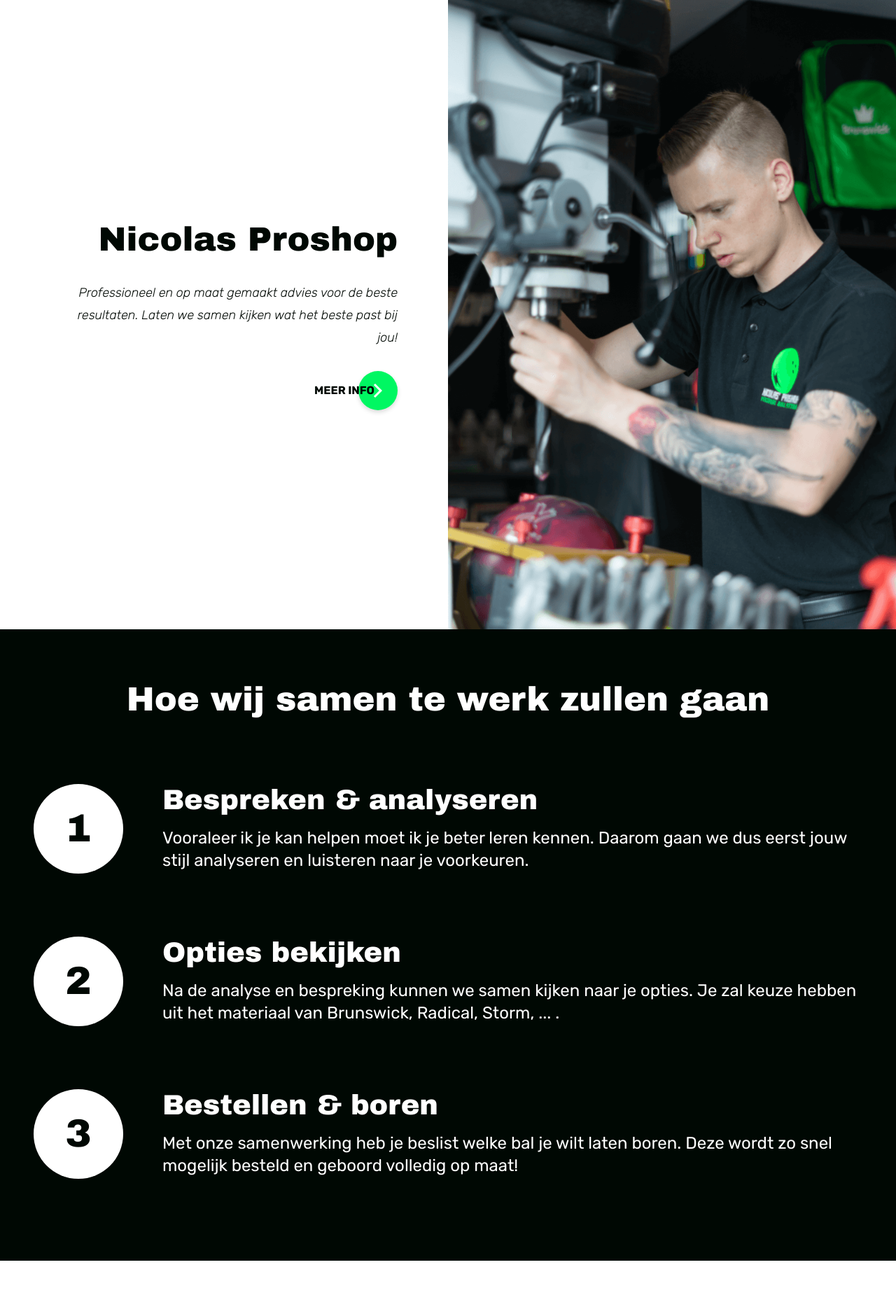
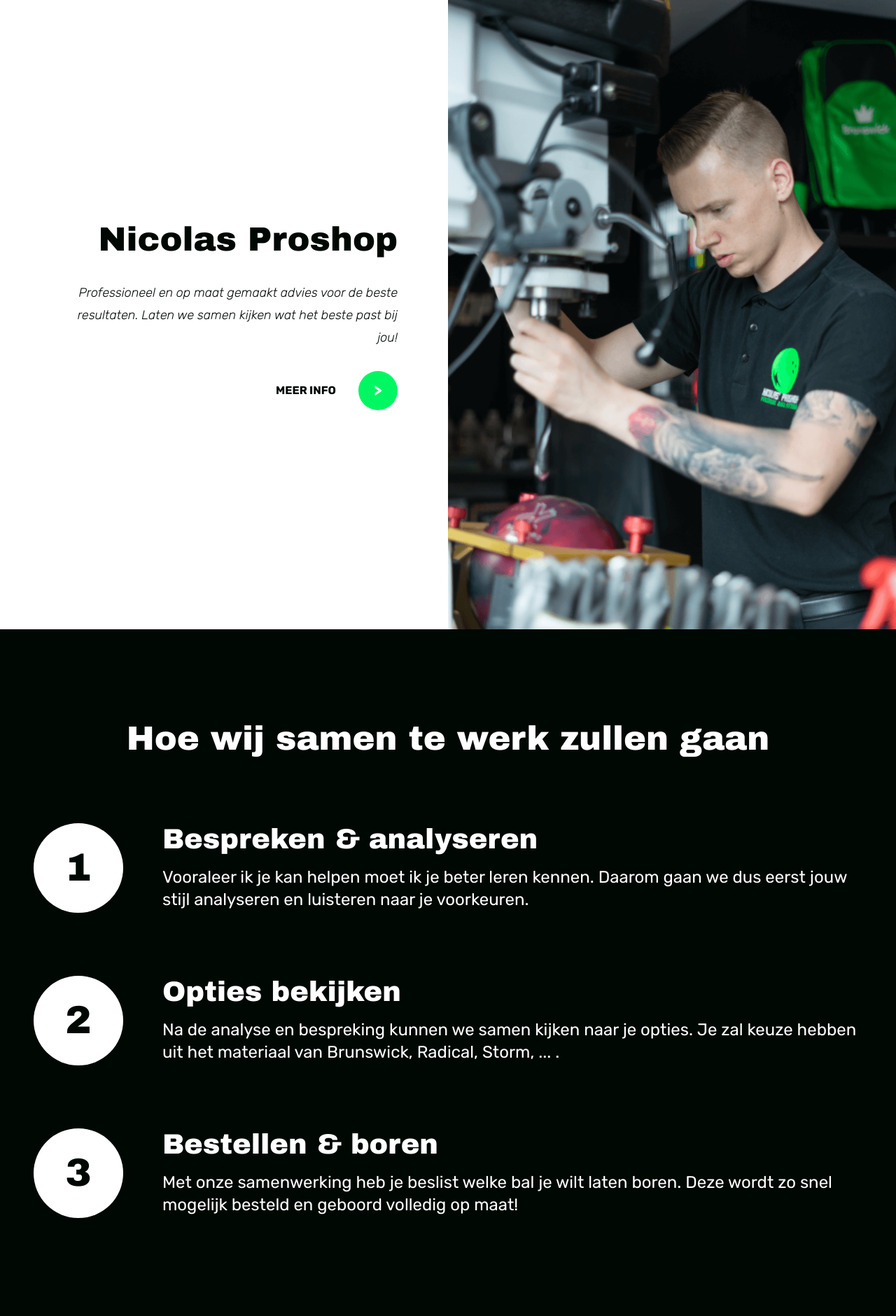
Before and after one commit to NicolasMaas/Dreamphase_Proshop, a Jekyll site: the page built from index.html, in a window 1280 px wide. Shown: the top 1880 px of the page at 70% size. Built offline with Jekyll 4.4.1, drawn with Linux system fonts in a browser that asks for light colours.

Commit message:
Fixed Button + CSS Cleanup

```diff
--- a/_sass/5-objects/row.scss
+++ b/_sass/5-objects/row.scss
@@ -3,6 +3,12 @@
     // padding: 24px 32px;
     padding: 72px $gutter;
     box-sizing: border-box;
+}
+
+@media (min-width: 768px) {
+    .o-row {
+        padding: 128px $gutter;
+    }
 }
 
 .o-row-fluid {
--- a/_sass/6-components/button.scss
+++ b/_sass/6-components/button.scss
@@ -5,40 +5,43 @@
     padding: 0;
 }
 
-// ! TODO: Fix this button
-
 .c-button {
     display: flex;
+    flex-direction: row;
     align-items: center;
-    justify-content: center;
-    text-transform: uppercase;
-    background-color: $theme-color;
-    color: $black;
-    min-height: 56px;
-    min-width: 56px;
-    border-radius: 100%;
+    justify-content: flex-start;
+
     font-family: 'Rubik', sans-serif;
     font-size: 16px;
+    line-height: 24px;
     font-weight: 700;
-    margin: 0 $gutter;
-    cursor: pointer;
-    box-shadow: 0 3px 6px rgba(0, 0, 0, 0.15);
-}
+    text-transform: uppercase;
 
-.c-button__text {
-    position: absolute;
-    width: 100%;
-    margin-left: -96px;
-}
+    color: $white;
 
-.c-button__icon {
-    height: 24px;
-    width: auto;
-    fill: #FFFFFF;
+    &::after {
+        content: ">";
+        color: $white;
+
+        display: flex;
+        align-items: center;
+        justify-content: center;
+
+        font-size: 22px;
+
+        margin-left: 32px;
+        min-height: 56px;
+        min-width: 56px;
+        max-height: 56px;
+        max-width: 56px;
+
+        background-color: $theme-color;
+        border-radius: 100%;
+    }
 }
 
 @media (min-width: 768px) {
     .c-button {
-        margin: unset;
+        color: $black;
     }
 }
--- a/_sass/6-components/hero.scss
+++ b/_sass/6-components/hero.scss
@@ -1,7 +1,9 @@
 .c-hero {
     display: flex;
     align-items: center;
+
     color: #FFFFFF;
+    text-shadow: 0 3px 6px rgba(0, 0, 0, 0.15);
 }
 
 .c-hero--left {
@@ -12,7 +14,7 @@
     position: absolute;
     background-color: rgba(0, 0, 0, 0.35);
     height: 100%;
-    width: 100vw;
+    padding: 0 $gutter;
 }
 
 .c-hero--right {
@@ -31,30 +33,24 @@
     font-size: 36px;
     line-height: 48px;
     margin-bottom: 24px;
-    margin-left: $gutter;
-    margin-right: $gutter;
-    text-shadow: 0 3px 6px rgba(0, 0, 0, 0.15);
+    padding-right: 0 !important;
 }
 
 .c-hero__text {
-    margin: 0 $gutter 24px $gutter;
     font-size: 18px;
     line-height: 22px;
-    text-shadow: 0 3px 6px rgba(0, 0, 0, 0.15);
     max-width: 380px;
+    margin-bottom: 32px;
 }
 
-.c-hero__button {
-    margin: 0 $gutter;
-}
 
 @media (min-width: 768px) {
     .c-hero {
         max-width: 100vw;
-        display: flex;
         flex-direction: row;
-        align-items: center;
+
         color: $black;
+        text-shadow: unset;
     }
 
     .c-hero--left {
--- a/_sass/6-components/reviews.scss
+++ b/_sass/6-components/reviews.scss
@@ -12,7 +12,13 @@
     flex-direction: column;
     align-items: center;
     justify-content: center;
-    padding: 156px auto;
+    padding: 48px 0;
+}
+
+@media (min-width: 768px) {
+    .c-review {
+        padding: 156px 0;
+    }
 }
 
 .c-reviews__title {
--- a/_sass/6-components/walloffame.scss
+++ b/_sass/6-components/walloffame.scss
@@ -1,11 +1,17 @@
 .c-wall-of-fame {
     display: flex;
-    flex-direction: row;
-    align-items: center;
-    justify-content: space-between;
+    flex-direction: column;
     max-width: 878px;
 
     margin: 0 auto;
+}
+
+@media (min-width: 768px) {
+    .c-wall-of-fame {
+        flex-direction: row;
+        align-items: center;
+        justify-content: space-between;
+    }
 }
 
 .c-wall-of-fame__text {
--- a/index.html
+++ b/index.html
@@ -18,13 +18,7 @@ layout: default
                 past bij jou!
             </p>
 
-            <button class="c-button-reset c-button">
-                <span class="c-button__text">Meer info</span>
-                <svg class="c-button__icon" xmlns="http://www.w3.org/2000/svg" width="24" height="24"
-                    viewBox="0 0 24 24">
-                    <path d="M5.88 4.12L13.76 12l-7.88 7.88L8 22l10-10L8 2z" />
-                    <path fill="none" d="M0 0h24v24H0z" /></svg>
-            </button>
+            <button class="c-button-reset c-button">Meer info</button>
         </section>
 
         <section class="c-hero--right">
@@ -105,10 +99,6 @@ layout: default
             op onze eigen Wall of Fame.
         </p>
 
-        <button class="c-button-reset c-button">
-            <svg class="c-button__icon" xmlns="http://www.w3.org/2000/svg" width="24" height="24" viewBox="0 0 24 24">
-                <path d="M5.88 4.12L13.76 12l-7.88 7.88L8 22l10-10L8 2z" />
-                <path fill="none" d="M0 0h24v24H0z" /></svg>
-        </button>
+        <button class="c-button-reset c-button">Wall Of Fame</button>
     </section>
 </div>
```
